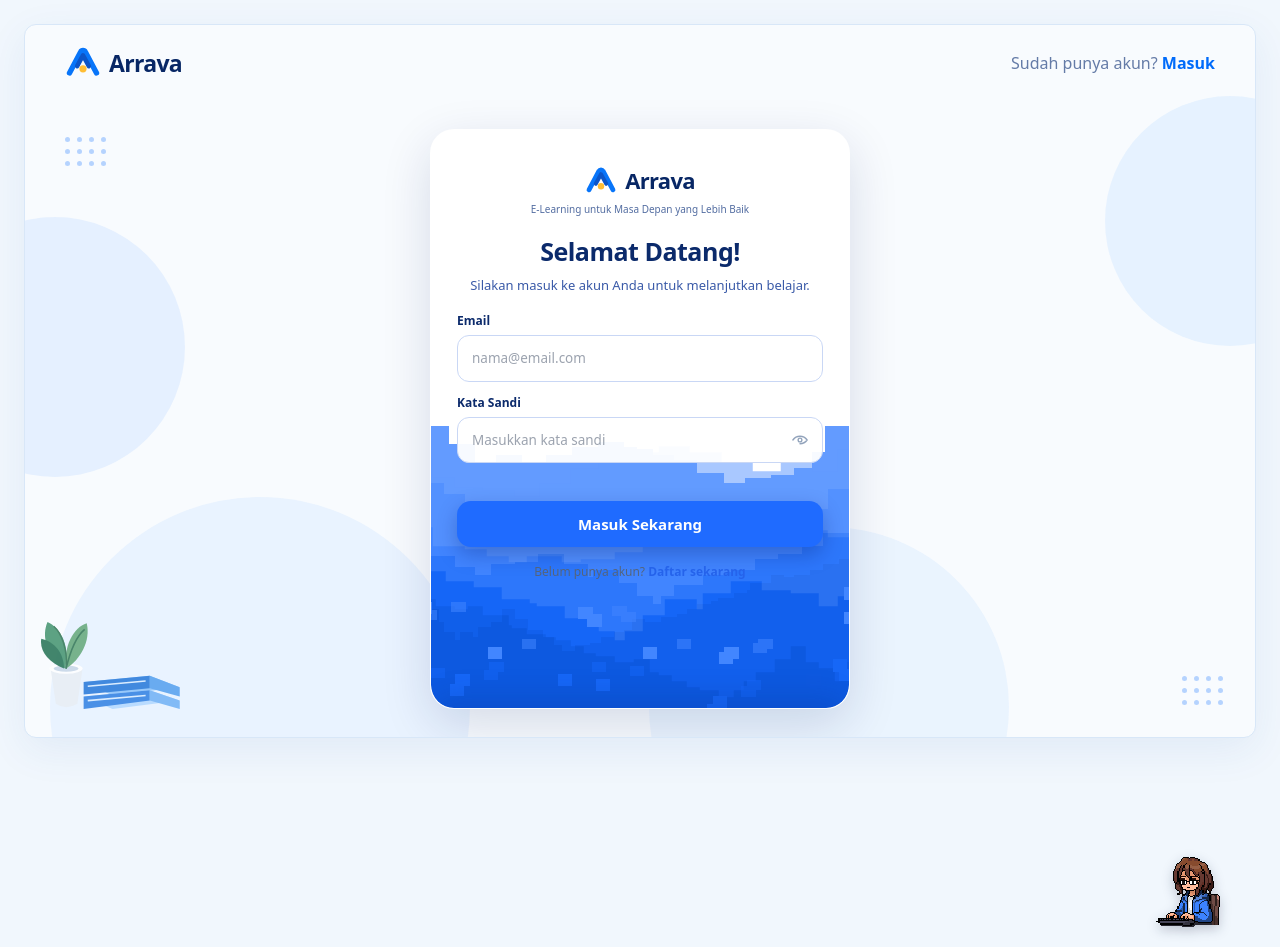
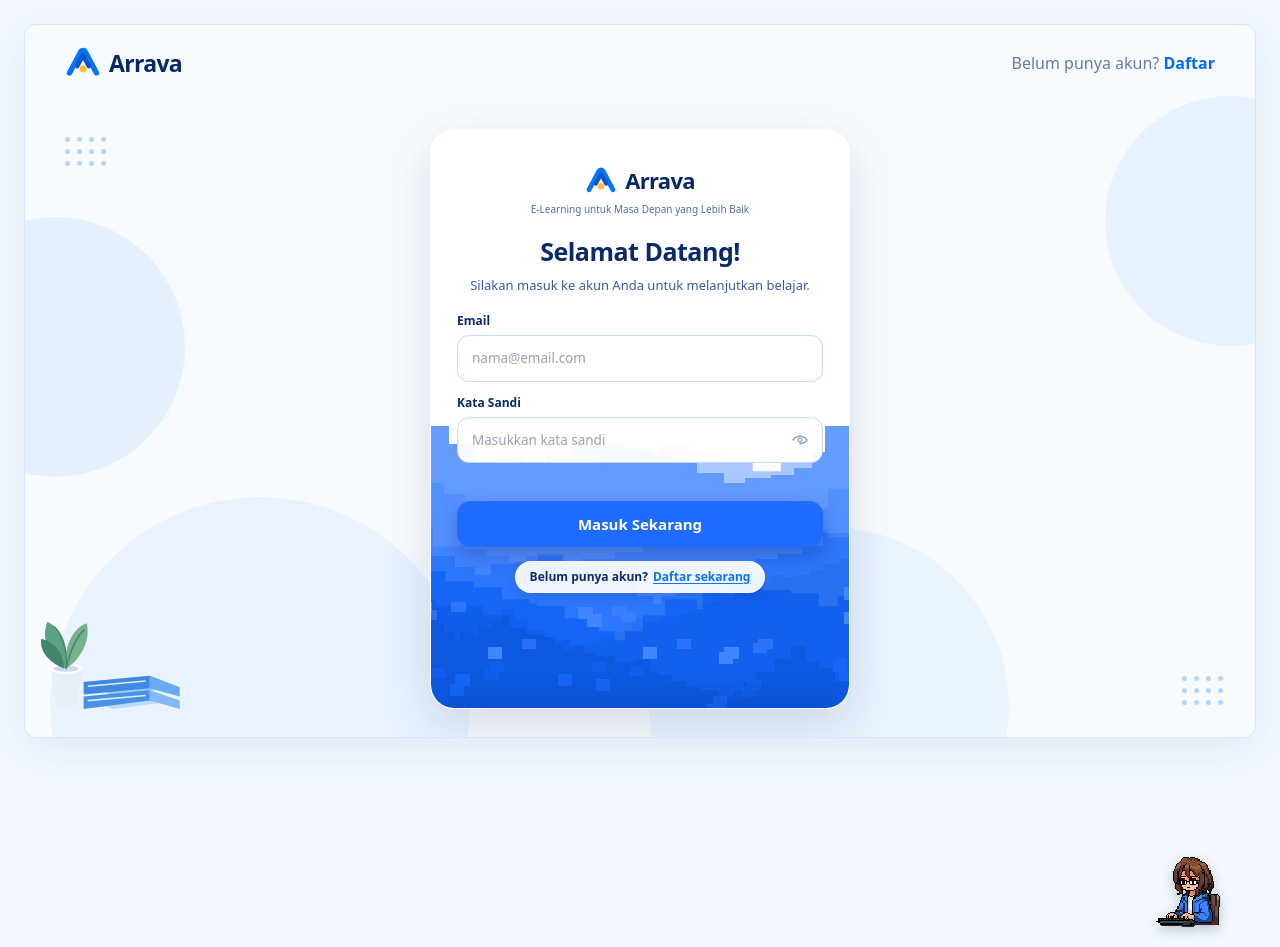
Before and after one commit to Silver-tiel/elearningarrava, a Laravel app: page /login in a window 1280 px wide. Run offline with Laravel 12, Linux system fonts and the light colour scheme; some libraries are stand-ins or nearby versions.

Commit message:
style: memperbaiki halaman login

```diff
--- a/resources/views/layouts/auth.blade.php
+++ b/resources/views/layouts/auth.blade.php
@@ -105,14 +105,24 @@
 
                 </a>
 
-                {{-- Login link --}}
-                <div class="whitespace-nowrap text-sm text-[#647BA7] sm:text-base">
-                    Sudah punya akun?
-                    <a href="{{ url('/login') }}"
-                        class="font-semibold text-[#006BFA] hover:text-blue-800">
-                        Masuk
-                    </a>
-                </div>
+                {{-- Switch link (Login <-> Pendaftaran) --}}
+                @if(request()->routeIs('login') || request()->is('login'))
+                    <div class="whitespace-nowrap text-sm text-[#647BA7] sm:text-base">
+                        Belum punya akun?
+                        <a href="{{ route('pendaftaran') }}"
+                            class="font-semibold text-[#006BFA] hover:text-blue-800 transition">
+                            Daftar
+                        </a>
+                    </div>
+                @else
+                    <div class="whitespace-nowrap text-sm text-[#647BA7] sm:text-base">
+                        Sudah punya akun?
+                        <a href="{{ route('login') }}"
+                            class="font-semibold text-[#006BFA] hover:text-blue-800 transition">
+                            Masuk
+                        </a>
+                    </div>
+                @endif
 
             </header>
 
--- a/resources/views/login.blade.php
+++ b/resources/views/login.blade.php
@@ -167,20 +167,33 @@
 }
 
 .switch-register {
-  margin-top: 16px;
-  text-align: center;
+  margin-top: 14px;
+  display: flex;
+  align-items: center;
+  justify-content: center;
+  gap: 5px;
+  padding: 6px 14px;
+  border-radius: 9999px;
+  background: rgba(255, 255, 255, 0.92);
+  backdrop-filter: blur(8px);
+  border: 1px solid rgba(255, 255, 255, 0.95);
+  box-shadow: 0 4px 14px rgba(10, 30, 90, 0.12);
   font-size: 12px;
-  color: #53647d;
+  font-weight: 600;
+  color: #102B69;
+  width: fit-content;
+  margin-left: auto;
+  margin-right: auto;
 }
 .switch-register a {
   font-weight: 700;
-  color: #2563eb;
-  text-decoration: none;
+  color: #0875F9;
+  text-decoration: underline;
+  text-underline-offset: 2px;
   transition: color 0.15s ease;
 }
 .switch-register a:hover {
-  color: #1d4ed8;
-  text-decoration: underline;
+  color: #0554b7;
 }
 
 /* =====================================================================
```
Also changed, not shown: tests/Feature/PusatInformasiNiereTest.php (+5 -0 lines).
